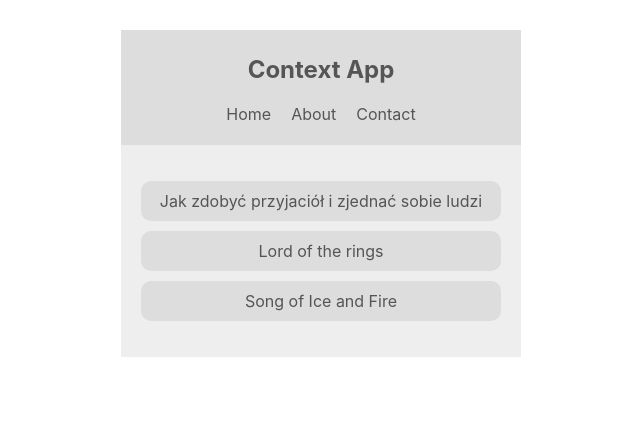
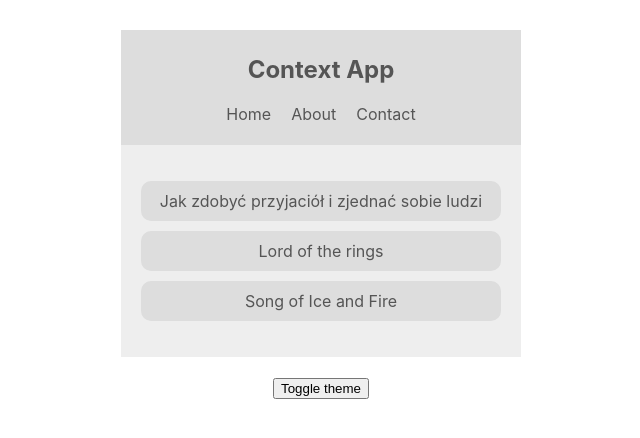
Before and after one commit to MarcinJarowski/HooksAndContext, a React (Create React App) app: page / in a window 1280 px wide. Shown: the top 438 px of the page, without its empty margins (319-959 px from the left). Built offline with nearby package versions, Linux system fonts and the light colour scheme.

Commit message:
add button to toggle theme

```diff
--- a/src/App.js
+++ b/src/App.js
@@ -2,12 +2,15 @@
 import Navbar from "./components/Navbar";
 import BookList from "./components/BookList";
 import ThemeContextProvider from "./contexts/ThemeContext";
+import ThemeToggle from "./contexts/ThemeToggle";
+
 function App() {
   return (
     <div className="App">
       <ThemeContextProvider>
         <Navbar></Navbar>
         <BookList></BookList>
+        <ThemeToggle></ThemeToggle>
       </ThemeContextProvider>
     </div>
   );
--- a/src/contexts/ThemeContext.js
+++ b/src/contexts/ThemeContext.js
@@ -8,9 +8,15 @@
     light: { syntax: "#555", ui: "#ddd", bg: "#eee" },
     dark: { syntax: "#ddd", ui: "#333", bg: "#555" }
   };
+
+  toggleTheme = () => {
+    this.setState({ isLightTheme: !this.state.isLightTheme });
+  };
   render() {
     return (
-      <ThemeContext.Provider value={{ ...this.state }}>
+      <ThemeContext.Provider
+        value={{ ...this.state, toggleTheme: this.toggleTheme }}
+      >
         {this.props.children}
       </ThemeContext.Provider>
     );
--- /dev/null
+++ b/src/contexts/ThemeToggle.js
@@ -0,0 +1,14 @@
+import React from "react";
+import { ThemeContext } from "./ThemeContext";
+
+class ThemeToggle extends React.Component {
+  state = {};
+  static contextType = ThemeContext;
+
+  render() {
+    const { toggleTheme } = this.context;
+    return <button onClick={toggleTheme}>Toggle theme</button>;
+  }
+}
+
+export default ThemeToggle;
```
